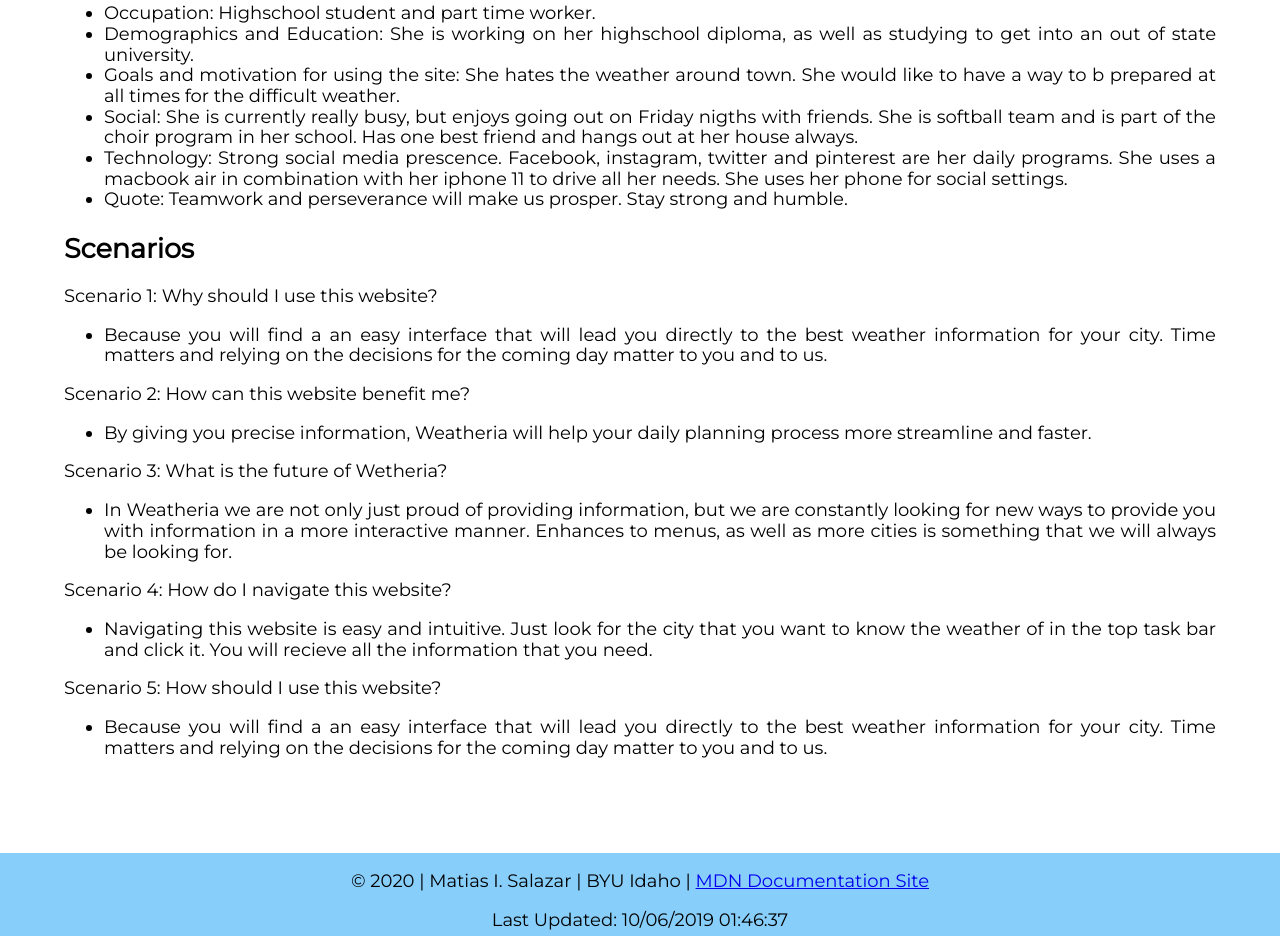
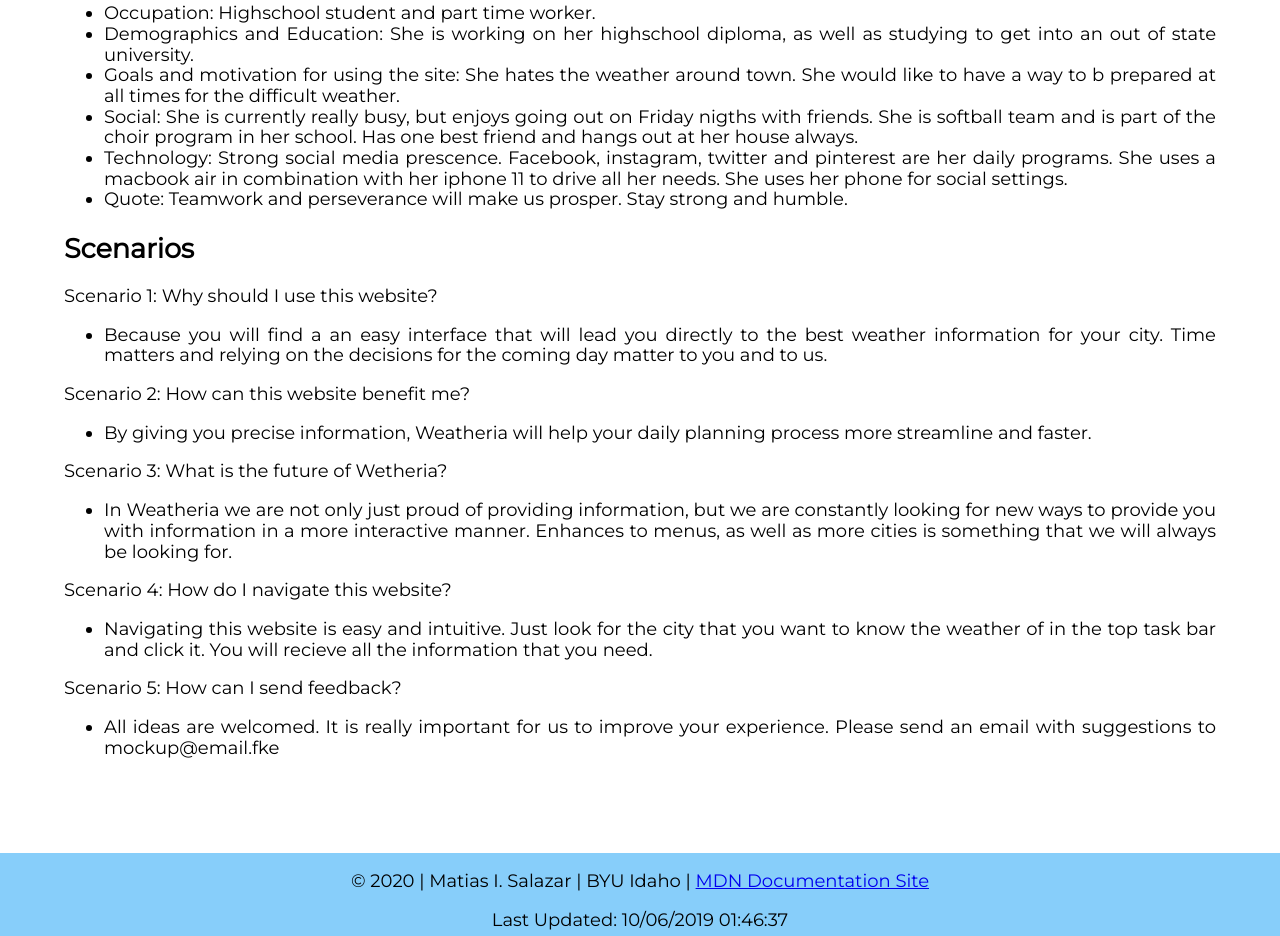
Before and after one commit to salaza21/salaza21.github.io, a plain HTML site: page weather/docs/target-audience.html in a window 1280 px wide. Shown: the part 2003-2939 px from the top of the page. Drawn offline with Linux system fonts and the light colour scheme.

Commit message:
Created scenarios

```diff
--- a/weather/docs/target-audience.html
+++ b/weather/docs/target-audience.html
@@ -98,10 +98,10 @@
                     of in the top task bar and click it. You will recieve all the information that you need.
                 </li>
             </ul>
-        <p>Scenario 5: How should I use this website?</p>
+        <p>Scenario 5: How can I send feedback?</p>
         <ul>
-                <li> Because you will find a an easy interface that will lead you directly to the best weather information
-                    for your city. Time matters and relying on the decisions for the coming day matter to you and to us.</li>
+                <li> All ideas are welcomed. It is really important for us to improve your experience.
+                    Please send an email with suggestions to mockup@email.fke</li>
             </ul>
 
     </main>
```
